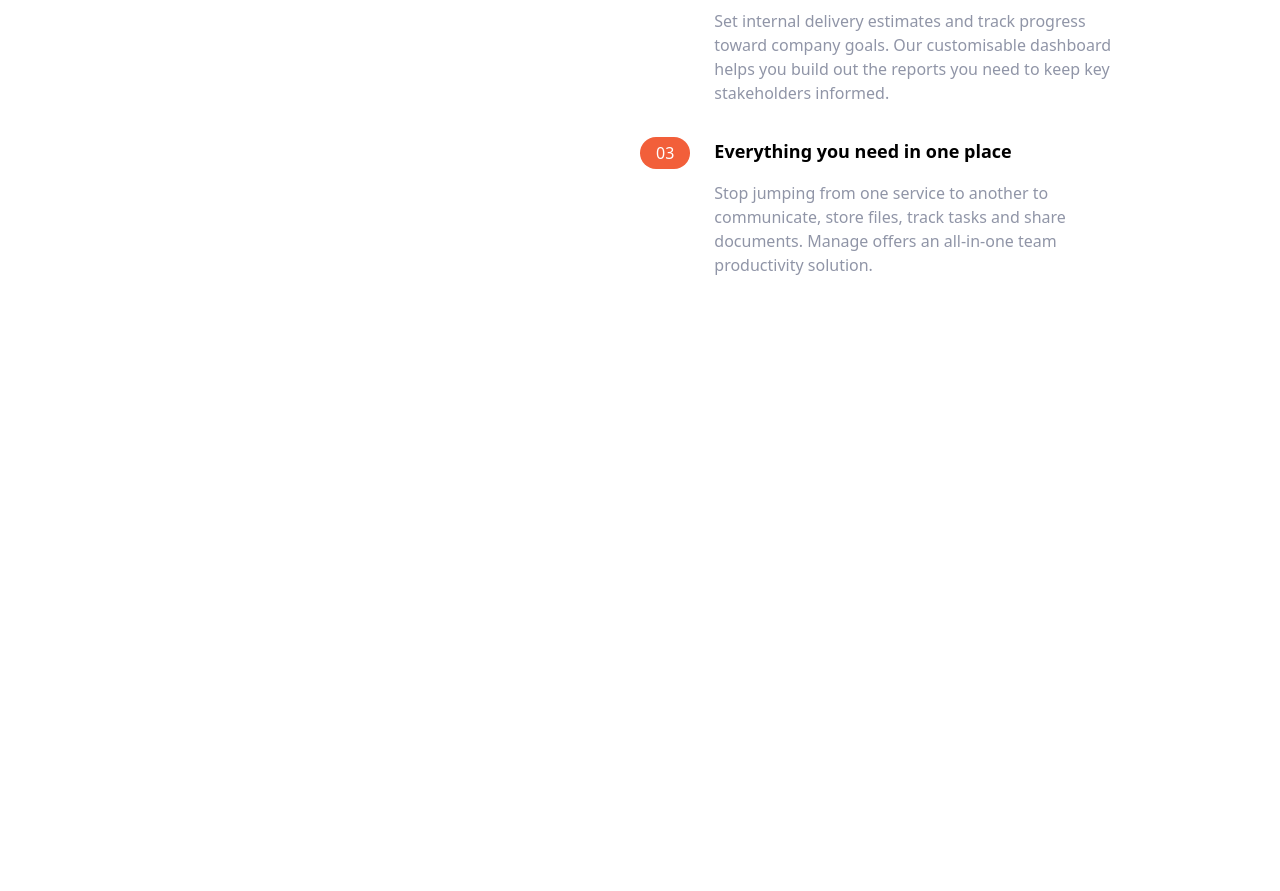
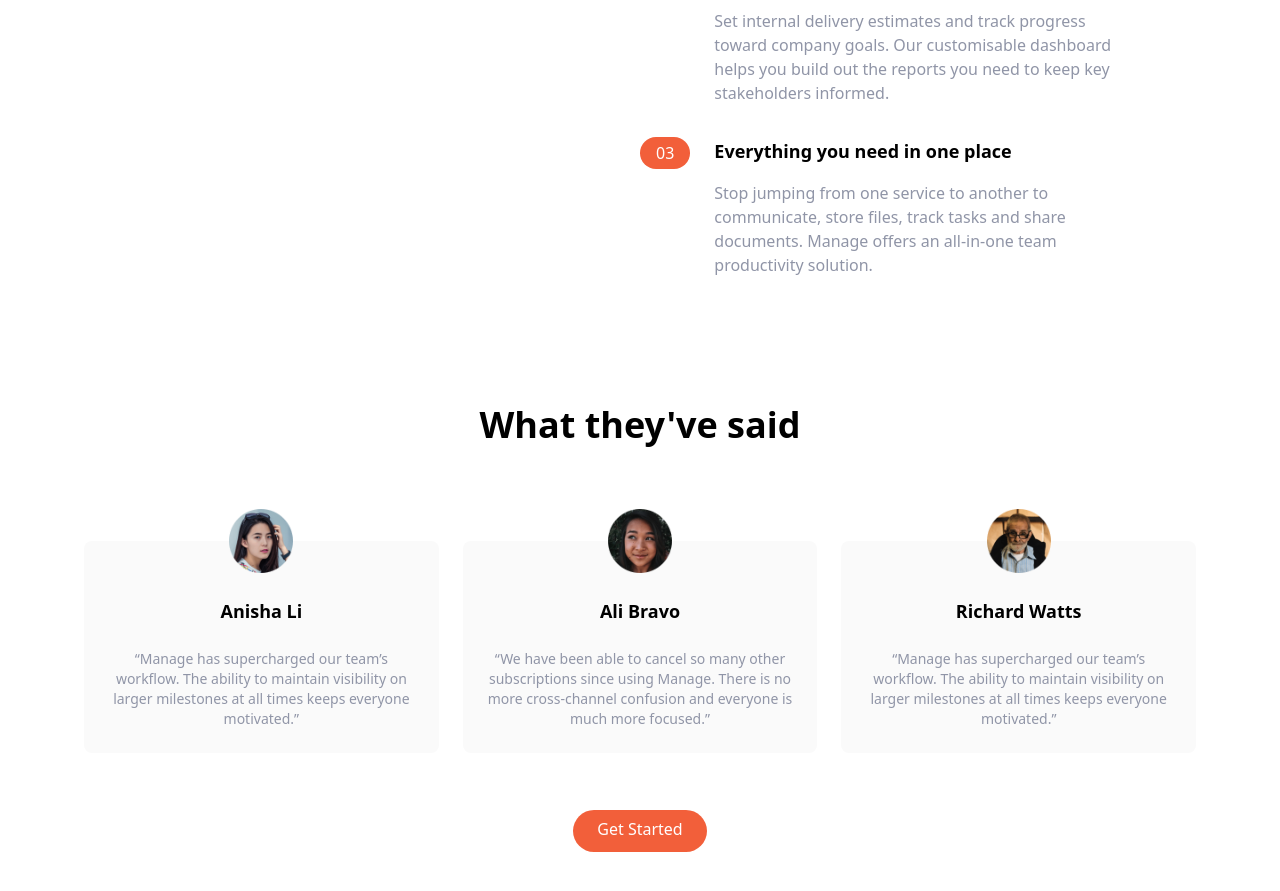
Before and after one commit to anniechakraborty/manage-landing-page, a website: page index.html in a window 1280 px wide. Shown: the part 863-1754 px from the top of the page. Before the commit the page ends 1140 px from the top, so only its background shows below. Drawn offline with Linux system fonts and the light colour scheme.

Commit message:
testimonials section

```diff
--- a/index.html
+++ b/index.html
@@ -123,5 +123,45 @@
           </div>
         </div>
     </section>
+
+     <!-- Testimonials Section-->
+     <section id="testimonials">
+        <div class="max-w-6xl px-5 mx-auto mt-32 text-center">
+          <h2 class="text-4xl font-bold text-center"> What they've said </h2>
+          <!-- Testimonials Container -->
+          <div class="flex flex-col mt-24 md:flex-row md:space-x-6">
+            <!-- Testimonial 1 -->
+            <div class="flex flex-col items-center p-6 space-y-6 rounded-lg bg-veryLightGray md:w-1/3">
+              <img src="img/avatar-anisha.png" class="w-16 -mt-14" alt="first testimonial person img" />
+              <h5 class="text-lg font-bold">Anisha Li</h5>
+              <p class="text-sm text-darkGrayishBlue">
+                “Manage has supercharged our team’s workflow. The ability to maintain visibility on larger milestones at all times keeps everyone motivated.”
+              </p>
+            </div>
+
+            <!-- Testimonial 2 -->
+            <div class="hidden flex-col items-center p-6 space-y-6 rounded-lg bg-veryLightGray md:flex md:w-1/3">
+              <img src="img/avatar-ali.png" class="w-16 -mt-14" alt="second testimonial person img" />
+              <h5 class="text-lg font-bold">Ali Bravo</h5>
+              <p class="text-sm text-darkGrayishBlue">
+                “We have been able to cancel so many other subscriptions since using Manage. There is no more cross-channel confusion and everyone is much more focused.”
+              </p>
+            </div>
+
+            <!-- Testimonial 3 -->
+            <div class="hidden flex-col items-center p-6 space-y-6 rounded-lg bg-veryLightGray md:flex md:w-1/3">
+              <img src="img/avatar-richard.png" class="w-16 -mt-14" alt="third testimonial person img" />
+              <h5 class="text-lg font-bold">Richard Watts</h5>
+              <p class="text-sm text-darkGrayishBlue">
+                “Manage has supercharged our team’s workflow. The ability to maintain visibility on larger milestones at all times keeps everyone motivated.”
+              </p>
+            </div>
+          </div>
+          <!-- Button -->
+          <div class="my-16">
+            <a href="#" class="p-3 px-6 pt-2 text-white bg-brightRed rounded-full baseline hover:bg-brightRedLight">Get Started</a>
+          </div>
+        </div>
+    </section>
 </body>
 </html>
```
Also changed, not shown: css/main.css.
